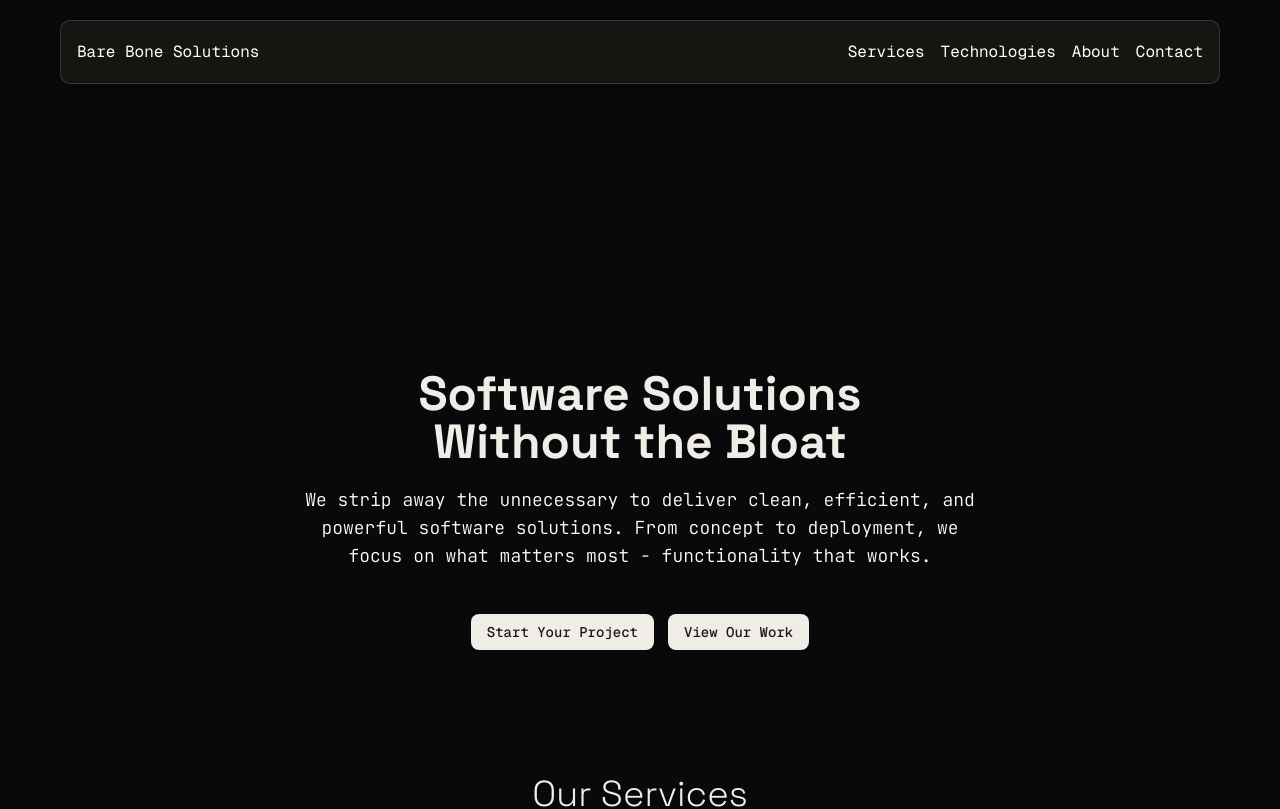
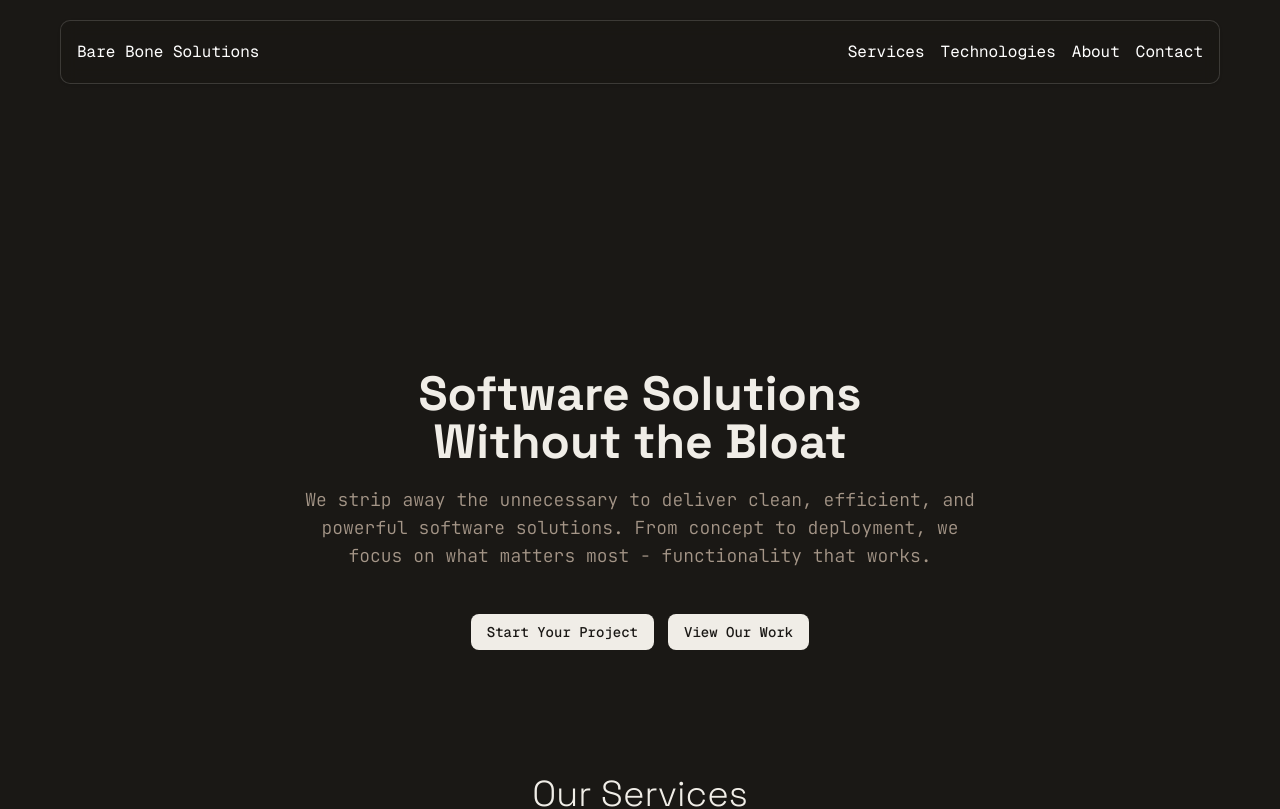
Before and after one commit to bare-bones-solutions/barebones-site, a Next.js app: page / in a window 1280 px wide. Shown: the top 809 px of the page. Built offline with nearby package versions, Linux system fonts and the light colour scheme; a web font is replaced by a local one.

Commit message:
updated base styles for the website

```diff
--- a/src/app/globals.css
+++ b/src/app/globals.css
@@ -181,6 +181,10 @@
 
   }
 
+  .background {
+    background-color: var(--background);
+  }
+
   main h2 {
     font-size: 32px;
   }
@@ -188,6 +192,7 @@
   main p {
     font-family: "JetBrains Mono", monospace, "SF Mono";
     font-weight: 300;
+    color: var(--color-muted-foreground)
   }
 }
 
--- a/src/app/page.tsx
+++ b/src/app/page.tsx
@@ -9,7 +9,7 @@ import Footer from "@/components/layout/footer";
 
 export default function Home() {
   return (
-    <div className="flex flex-col items-center font-mono h-full min-h-screen  max-w-screen text-white relative bg-zinc-950">
+    <div className="bg-background flex flex-col items-center font-mono h-full min-h-screen  max-w-screen text-white relative">
       <Header />
       <main className="flex flex-col gap-[32px] row-start-2 items-center w-full">
         <Hero />
```
